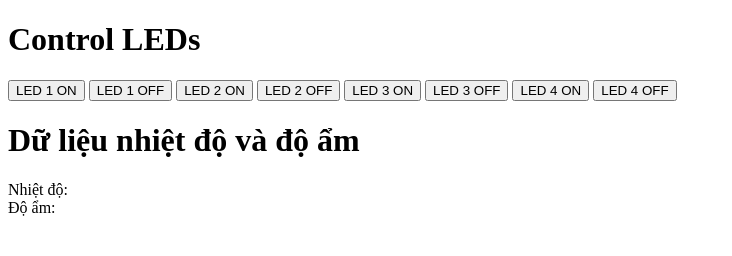
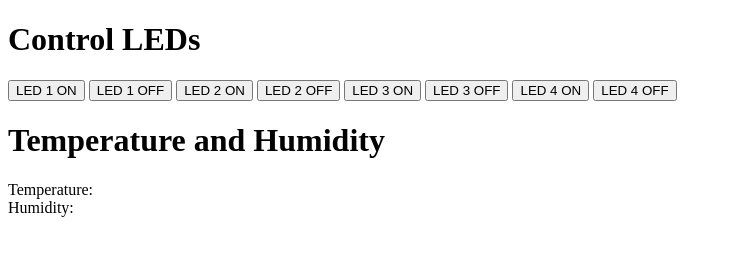
Before and after one commit to olenteeth/ESP32-with-Websocket-server-for-Render.com, a website: page public/index.html in a window 1280 px wide. Shown: the whole page, without its empty margins (0-732 px from the left). Drawn offline with Linux system fonts and the light colour scheme.

Commit message:
Update index.html

```diff
--- a/public/index.html
+++ b/public/index.html
@@ -28,42 +28,38 @@
     <meta name="viewport" content="width=device-width, initial-scale=1.0">
     <title>WebSocket Data</title>
     <script>
-      // Mở kết nối WebSocket
       var socket = new WebSocket('wss://web-ui-ig72.onrender.com/');
 
-      // Xử lý khi kết nối mở
       socket.onopen = function(event) {
         console.log('WebSocket opened');
       };
 
-      // Xử lý khi nhận được dữ liệu từ server
       socket.onmessage = function(event) {
         try {
       var data = JSON.parse(event.data);
       if (data && typeof data === 'object') {
         if (data.temperature !== undefined && data.humidity !== undefined) {
-          document.getElementById('temperature').innerText = 'Nhiệt độ: ' + data.temperature + '°C';
-          document.getElementById('humidity').innerText = 'Độ ẩm: ' + data.humidity + '%';
+          document.getElementById('temperature').innerText = 'Temperature: ' + data.temperature + '°C';
+          document.getElementById('humidity').innerText = 'Humidity: ' + data.humidity + '%';
         } else {
-          console.error('lỗi xử lý json');
+          console.error('Json process fail');
         }
       } else {
-        console.error('lỗi xử lý json');
+        console.error('Json process fail');
       }
     } catch (error) {
-      console.error('lỗi:', error);
+      console.error('error:', error);
     }
       };
 
-      // Xử lý khi kết nối đóng
       socket.onclose = function(event) {
         console.log('WebSocket closed');
       };
     </script>
     </head>
     <body>
-      <h1>Dữ liệu nhiệt độ và độ ẩm</h1>
-      <div id="temperature">Nhiệt độ:</div>
-      <div id="humidity">Độ ẩm:</div>
+      <h1>Temperature and Humidity</h1>
+      <div id="temperature">Temperature:</div>
+      <div id="humidity">Humidity:</div>
     </body>
 </html>
```
